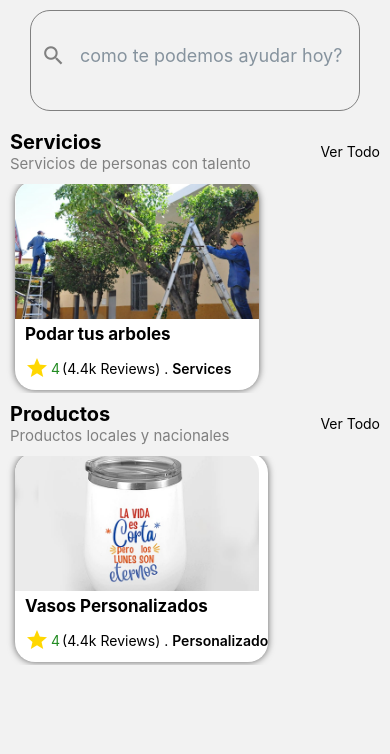
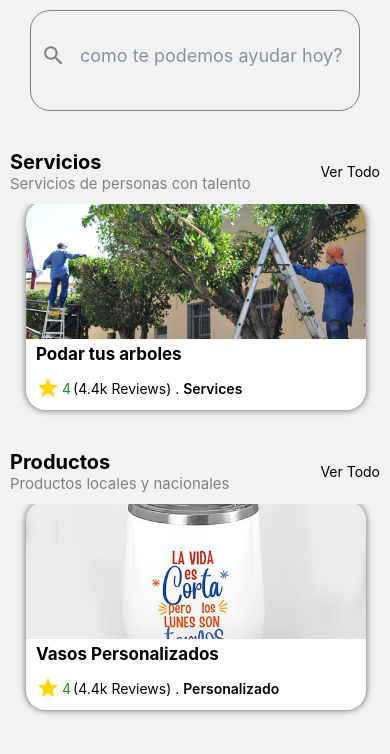
Before and after one commit to JhonFDev/WinkelV2, a React Native app: screen /home in a window 390 px wide. Shown: the top 754 px of the page. Built offline with nearby package versions, Linux system fonts and the light colour scheme.

Commit message:
modification dishescard featurerow add SAP

```diff
--- a/components/dishesCard.js
+++ b/components/dishesCard.js
@@ -44,7 +44,7 @@
   //   );
   // } else {
     return (
-      <TouchableWithoutFeedback onPress={() => navigation.navigate("loginscreen")}>
+      <TouchableWithoutFeedback onPress={() => navigation.navigate("servicesandproducts")}>
         <View style={styles.viewcontiner}>
           <Image source={item.image} style={styles.img} />
           <View style={styles.viewname}>
@@ -73,10 +73,11 @@
     bottom: 3,
     borderRadius: 20,
     shadowRadius: 7,
+    left:11
   },
   img: {
     height: 138,
-    width: 244,
+    width: "auto",
     borderTopLeftRadius: 20,
     borderTopRightRadius: 20,
   },
--- a/components/featuredRow.js
+++ b/components/featuredRow.js
@@ -5,7 +5,7 @@
 
 export default function FeaturedRow({ title, description, restaurants }) {
   return (
-    <View>
+    <View style={styles.viewcontainercontainer}>
       <View style={styles.viewcontainer}>
         <View>
           <Text style={styles.texttitle}>{title}</Text>
@@ -16,8 +16,6 @@
         </TouchableOpacity>
       </View>
       <ScrollView
-      horizontal
-      showsHorizontalScrollIndicator={false}
       contentContainerStyle={styles.scrollviewcontentcontiner}
       style={styles.scrollview}
       >
@@ -45,7 +43,7 @@
     bottom:1,
     marginRight:10,
     marginLeft:10,
-    marginVertical:10
+    marginVertical:10,
   },
   texttitle: {
     fontWeight: "bold",
@@ -53,12 +51,16 @@
   },
   textdescription:{
     fontSize:15,
-    color:"gray"
+    color:"gray",
   },
   scrollviewcontentcontiner:{
-    paddingHorizontal:15
+    paddingHorizontal:15,
   },
   scrollview:{
     overflow:"visible",
+  },
+  viewcontainercontainer:{
+    top:20,
+    height:300
   }
 });
--- a/navigation/Navigation.js
+++ b/navigation/Navigation.js
@@ -1,26 +1,46 @@
-import { StyleSheet, Text, View } from 'react-native'
-import React from 'react'
-import { NavigationContainer} from '@react-navigation/native'
-import { createNativeStackNavigator } from '@react-navigation/native-stack'
+import { StyleSheet, Text, View } from "react-native";
+import React from "react";
+import { NavigationContainer } from "@react-navigation/native";
+import { createNativeStackNavigator } from "@react-navigation/native-stack";
 
-import ProfileScreen from '../screens/account/ProfileScreen';
-import HomeScreen from '../screens/HomeScreen';
-import LoginScreen from '../screens/LoginScreen';
-import RegisterScreen from '../screens/RegisterScreen';
-import WelcomeScreen from '../screens/WelcomeScreen';
+import ProfileScreen from "../screens/account/ProfileScreen";
+import HomeScreen from "../screens/HomeScreen";
+import LoginScreen from "../screens/LoginScreen";
+import RegisterScreen from "../screens/RegisterScreen";
+import WelcomeScreen from "../screens/WelcomeScreen";
+import ServicesAndProducts from "../screens/ServicesAndProducts";
 
 const Stack = createNativeStackNavigator();
 export default function Navigation() {
   return (
     <NavigationContainer>
-        <Stack.Navigator initialRouteName='homescreen' screenOptions={{headerShown:false}}>
-            <Stack.Screen name='welcomescreen' component={WelcomeScreen}/>
-            <Stack.Screen name='homescreen' component={HomeScreen}/>
-            <Stack.Screen name='loginscreen' component={LoginScreen}/>
-            <Stack.Screen name='registercreen' component={RegisterScreen}/>
-        </Stack.Navigator>
+      <Stack.Navigator
+        initialRouteName="homescreen"
+        screenOptions={{ headerShown: false }}
+      >
+        <Stack.Screen name="welcomescreen" component={WelcomeScreen} />
+        <Stack.Screen name="homescreen" component={HomeScreen} />
+        <Stack.Screen name="loginscreen" component={LoginScreen} />
+        <Stack.Screen name="registercreen" component={RegisterScreen} />
+        <Stack.Screen
+          name="servicesandproducts"
+          component={ServicesAndProducts}
+        />
+      </Stack.Navigator>
     </NavigationContainer>
-  )
+  );
 }
 
-const styles = StyleSheet.create({})
+function guessscreen() {
+  return (
+    <Stack.Navigator initialRouteName="home">
+      <Stack.Screen name="home" component={HomeScreen} />
+      <Stack.Screen
+        name="servicesandproducts"
+        component={ServicesAndProducts}
+      />
+    </Stack.Navigator>
+  );
+}
+
+const styles = StyleSheet.create({});
--- /dev/null
+++ b/screens/ServicesAndProducts.js
@@ -0,0 +1,12 @@
+import { StyleSheet, Text, View } from 'react-native'
+import React from 'react'
+
+export default function ServicesAndProducts() {
+  return (
+    <View>
+      <Text>ServicesAndProducts</Text>
+    </View>
+  )
+}
+
+const styles = StyleSheet.create({})
```
